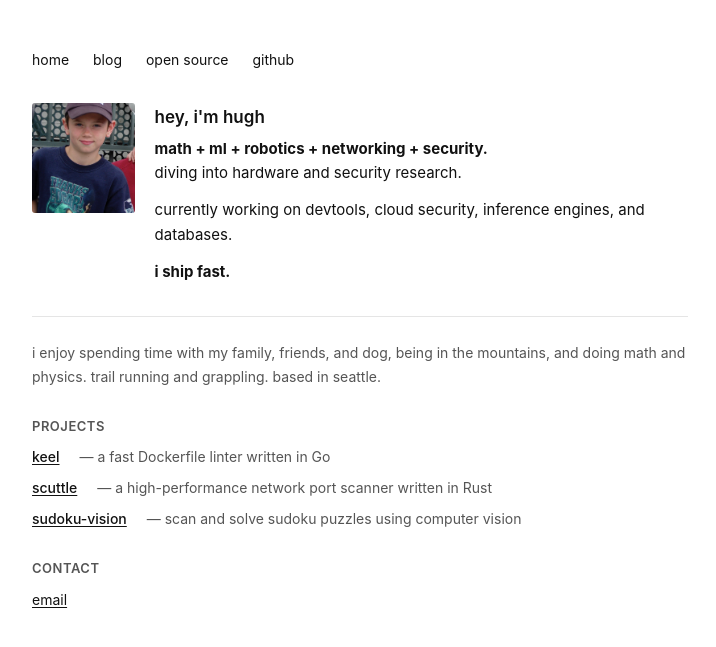
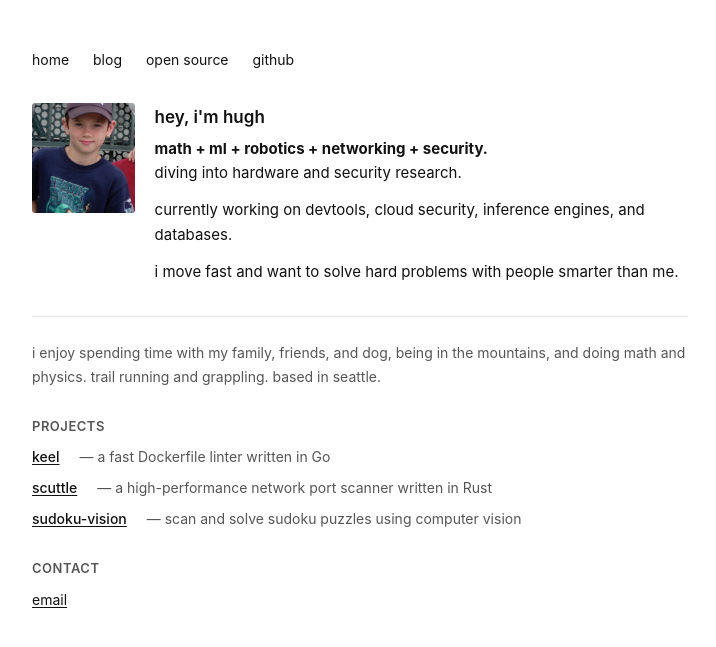
Before and after one commit to HueCodes/HueCodes.github.io, a Jekyll site: the page built from index.md, in a window 1280 px wide. Shown: the top 647 px of the page, without its empty margins (280-996 px from the left). Built offline with Jekyll 4.4.1, drawn with Linux system fonts in a browser that asks for light colours.

Commit message:
update intro line about solving hard problems

```diff
--- a/index.md
+++ b/index.md
@@ -17,7 +17,7 @@ title: home
       <h1>hey, i'm hugh</h1>
       <p><strong>math + ml + robotics + networking + security.</strong><br>diving into hardware and security research.</p>
       <p>currently working on devtools, cloud security, inference engines, and databases.</p>
-      <p><strong>i ship fast.</strong></p>
+      <p>i move fast and want to solve hard problems with people smarter than me.</p>
     </div>
   </div>
 </div>
```
